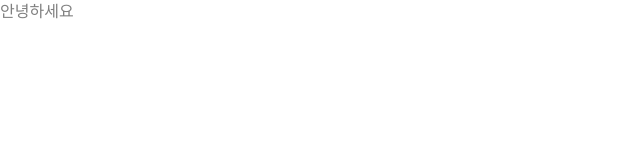
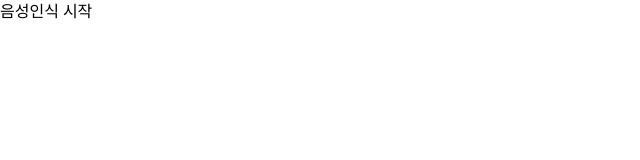
Before and after one commit to jbyoon99/aion, a React (Vite) app in the folder src/renderer/: page / in a window 1280 px wide. Shown: the top 160 px of the page, without its empty margins (0-640 px from the left). Built offline with nearby package versions, Linux system fonts and the light colour scheme.

Commit message:
feat: add speechRecognition feature

```diff
--- a/src/renderer/src/App.tsx
+++ b/src/renderer/src/App.tsx
@@ -1,9 +1,24 @@
+import { useState } from 'react'
+
 function App(): JSX.Element {
+  const [words, setWords] = useState<string[]>([])
+
+  const WindowSpeechRecognition = window.SpeechRecognition || window.webkitSpeechRecognition
+  const recognition = new WindowSpeechRecognition()
+  recognition.onresult = (e) => {
+    const result = e.results[0][0].transcript
+    setWords((prev) => [...prev, result])
+  }
+
+  const handleClick = () => {
+    recognition.start()
+  }
+
   return (
     <>
-      <input placeholder="안녕하세요" />
+      <div onClick={handleClick}>음성인식 시작</div>
+      <div>{words.toString()}</div>
     </>
   )
 }
-
 export default App
```
